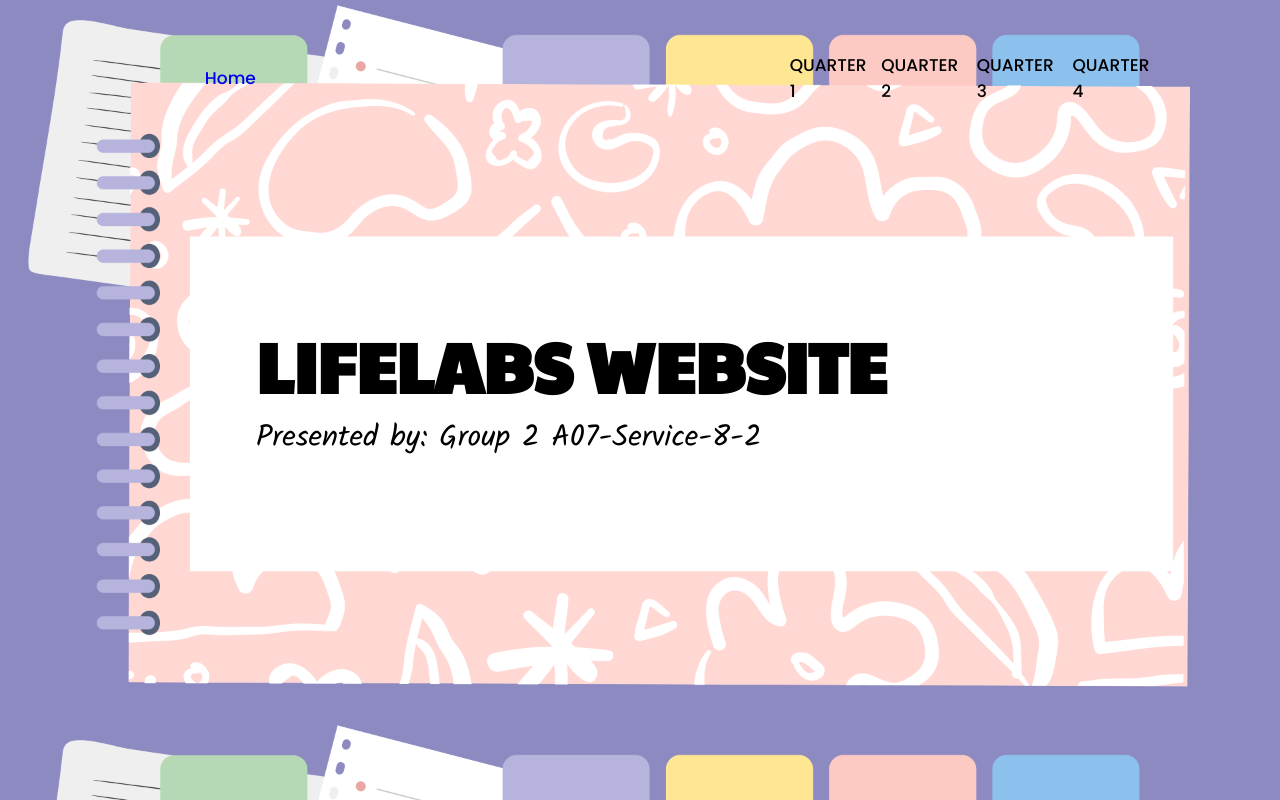
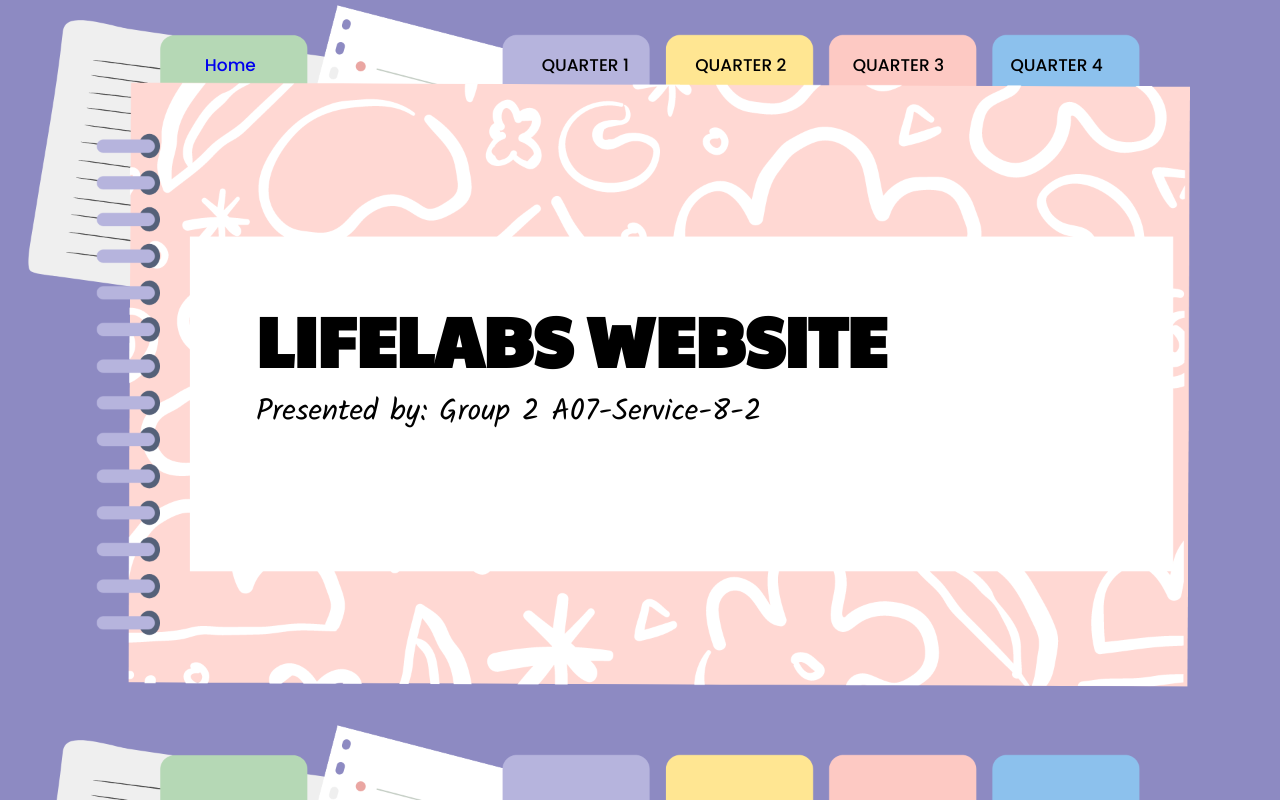
Before and after one commit to Dob21/Q4Website, a plain HTML site: page index.html in a window 1280 px wide. Drawn offline with Linux system fonts and the light colour scheme.

Commit message:
Update style.css

```diff
--- a/stylesheets/style.css
+++ b/stylesheets/style.css
@@ -44,5 +44,5 @@ li a {
   color: black;
   font-size: 17px;
   font-weight: 500;
-  margin-right: 10%;
+  margin-right: 62px;
 }
```
